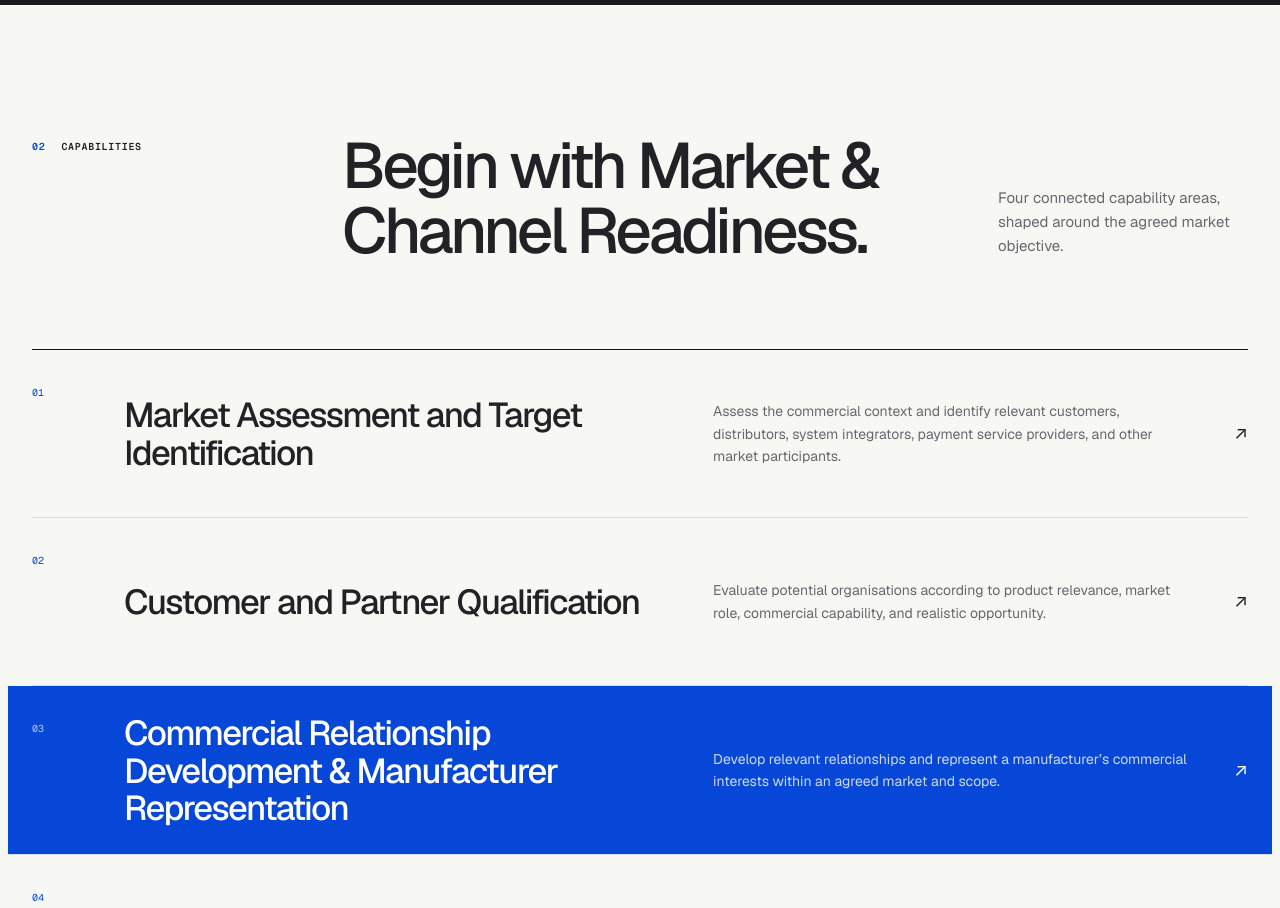
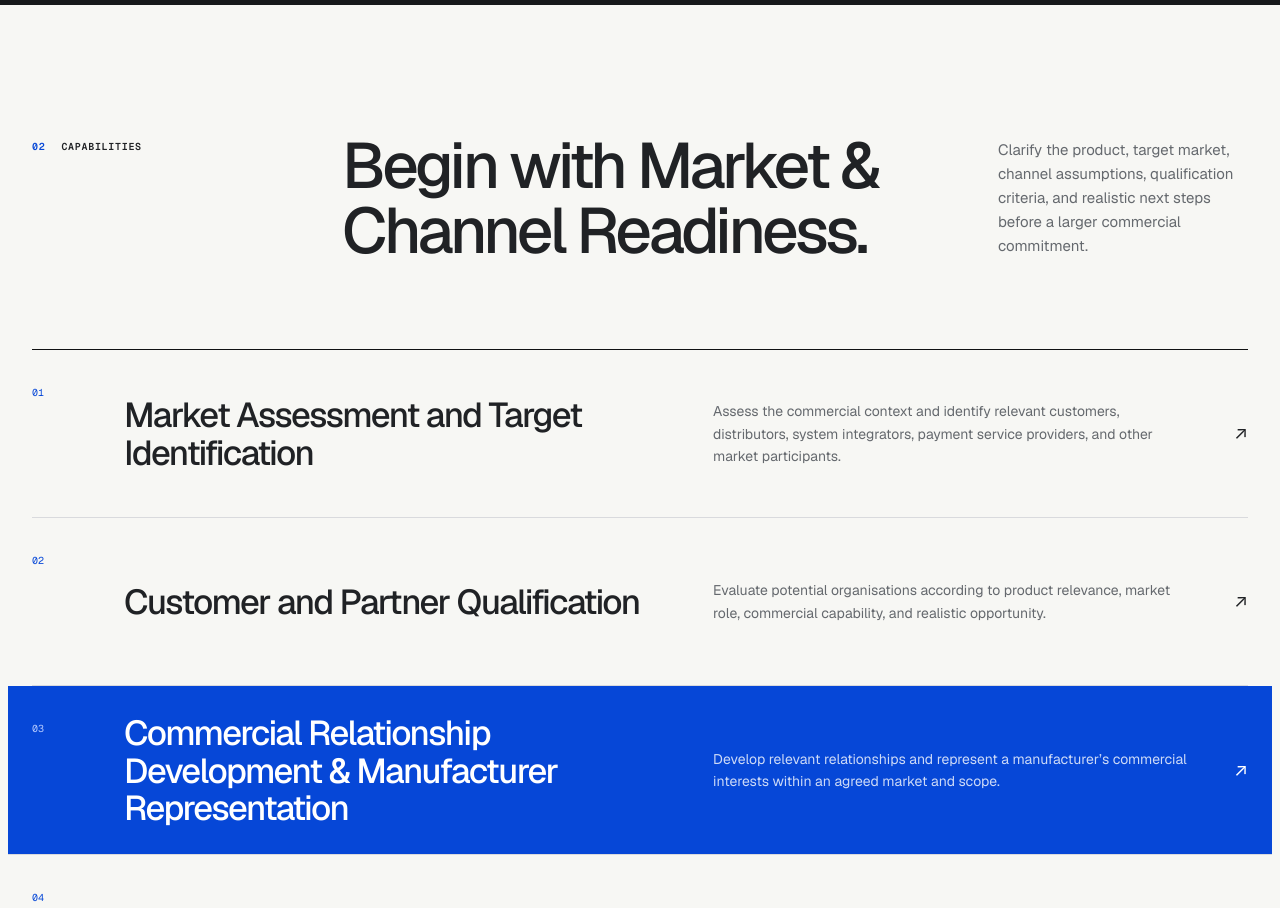
Before and after one commit to Maged-Mukred/Nelva, a Next.js app: page / in a window 1280 px wide. Shown: the part 1680-2588 px from the top of the page. Built offline with nearby package versions, Linux system fonts and the light colour scheme.

Commit message:
Update page.tsx
Explain Market and Channel Readiness assessment

```diff
--- a/app/page.tsx
+++ b/app/page.tsx
@@ -218,7 +218,7 @@ export default function Home() {
               <div className="section-content heading-pair">
                 <h2 id="capabilities-title">Begin with Market &amp; Channel Readiness.</h2>
                 <p>
-                  Four connected capability areas, shaped around the agreed market objective.
+                 Clarify the product, target market, channel assumptions, qualification   criteria, and realistic next steps before a larger commercial commitment.
                 </p>
               </div>
             </div>
```
